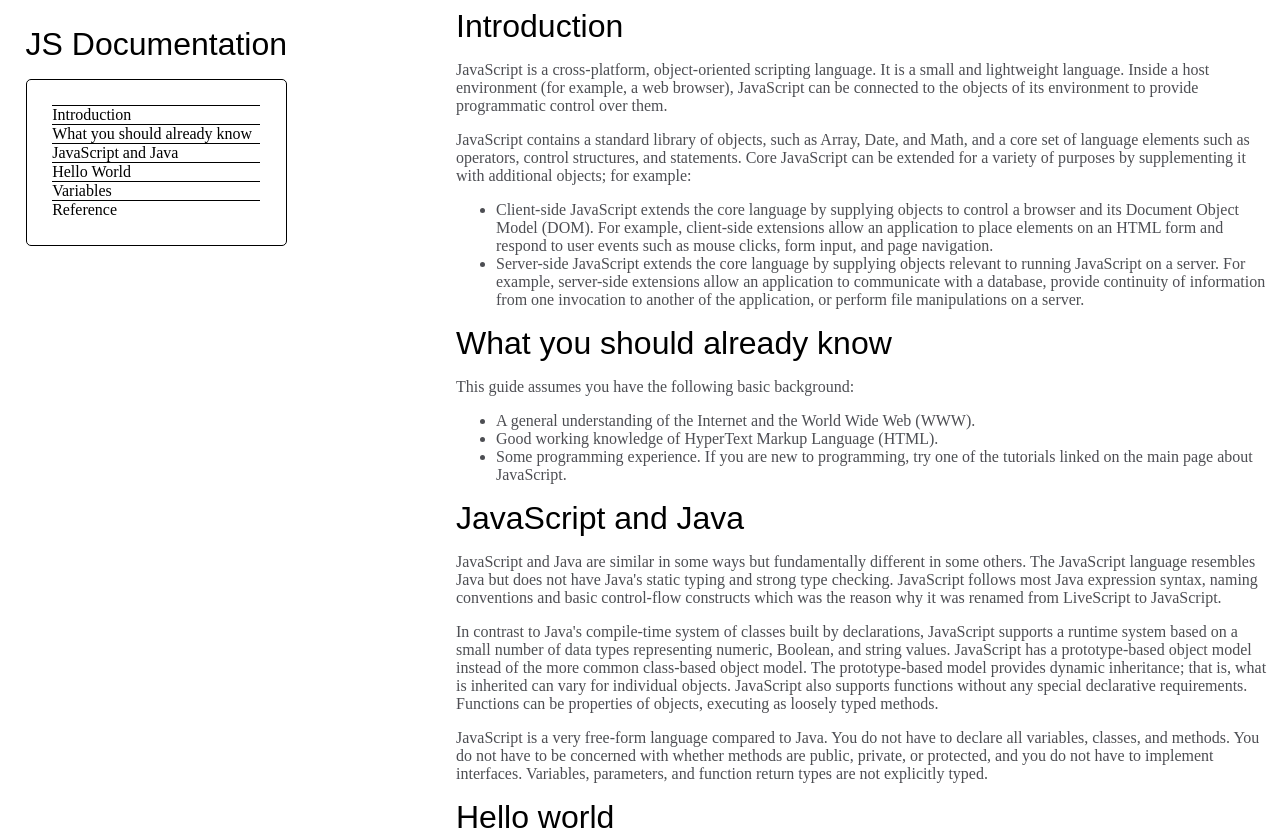
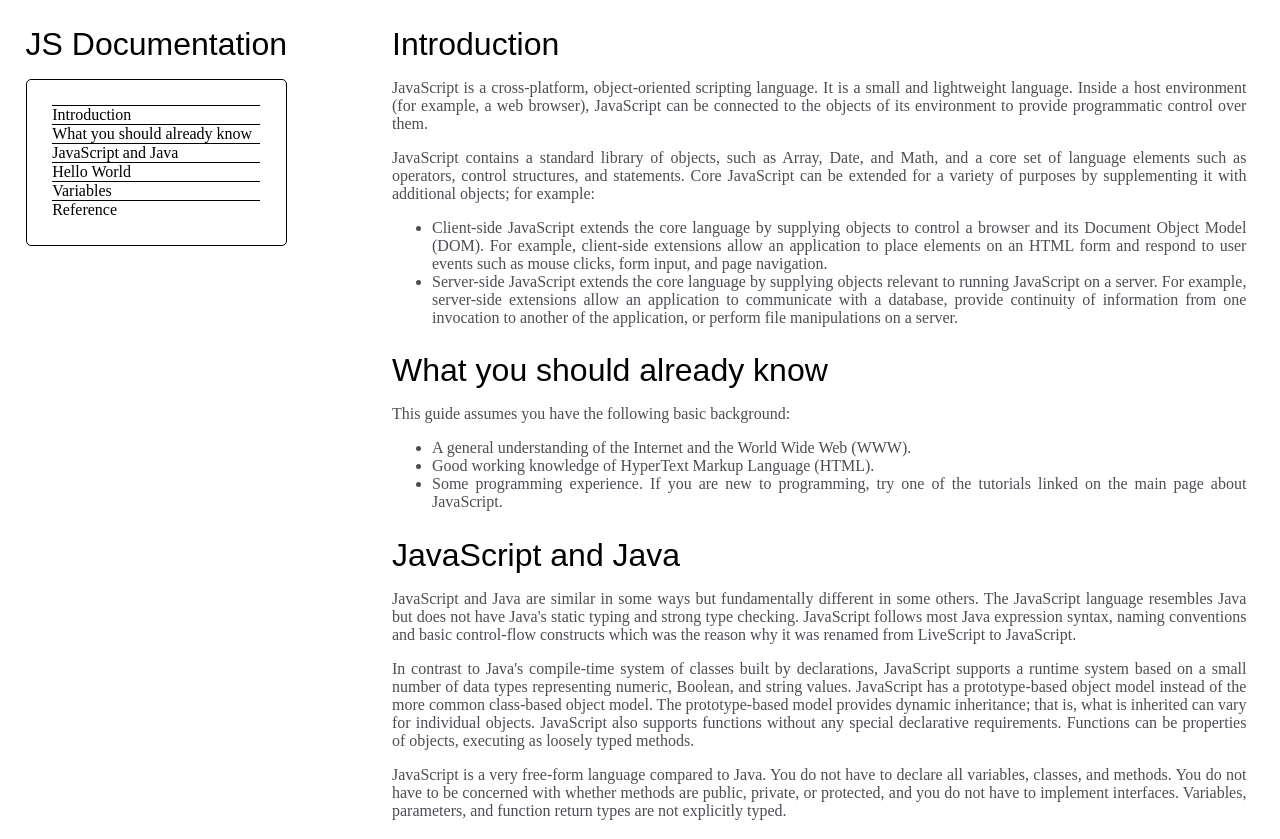
Before and after one commit to WilAm1/technical-documentation-page, a plain HTML site: page index.html in a window 1280 px wide. Shown: the top 839 px of the page. Drawn offline with Linux system fonts and the light colour scheme.

Commit message:
final changes

```diff
--- a/styles.css
+++ b/styles.css
@@ -34,7 +34,10 @@ nav a:hover {
 }
 
 section {
-    margin-left: 35vw;
+    margin-left: 30vw;
+    margin-right: 2vw;
+    margin-top: 2vw;
+    text-align: justify;
 }
 
 header {
@@ -42,7 +45,7 @@ header {
     font-size: 2em;
 }
 
-@media screen and (max-width: 800px) {
+@media screen and (max-width: 900px) {
     nav {
         padding: 1vw;
         margin: 0 auto;
```
